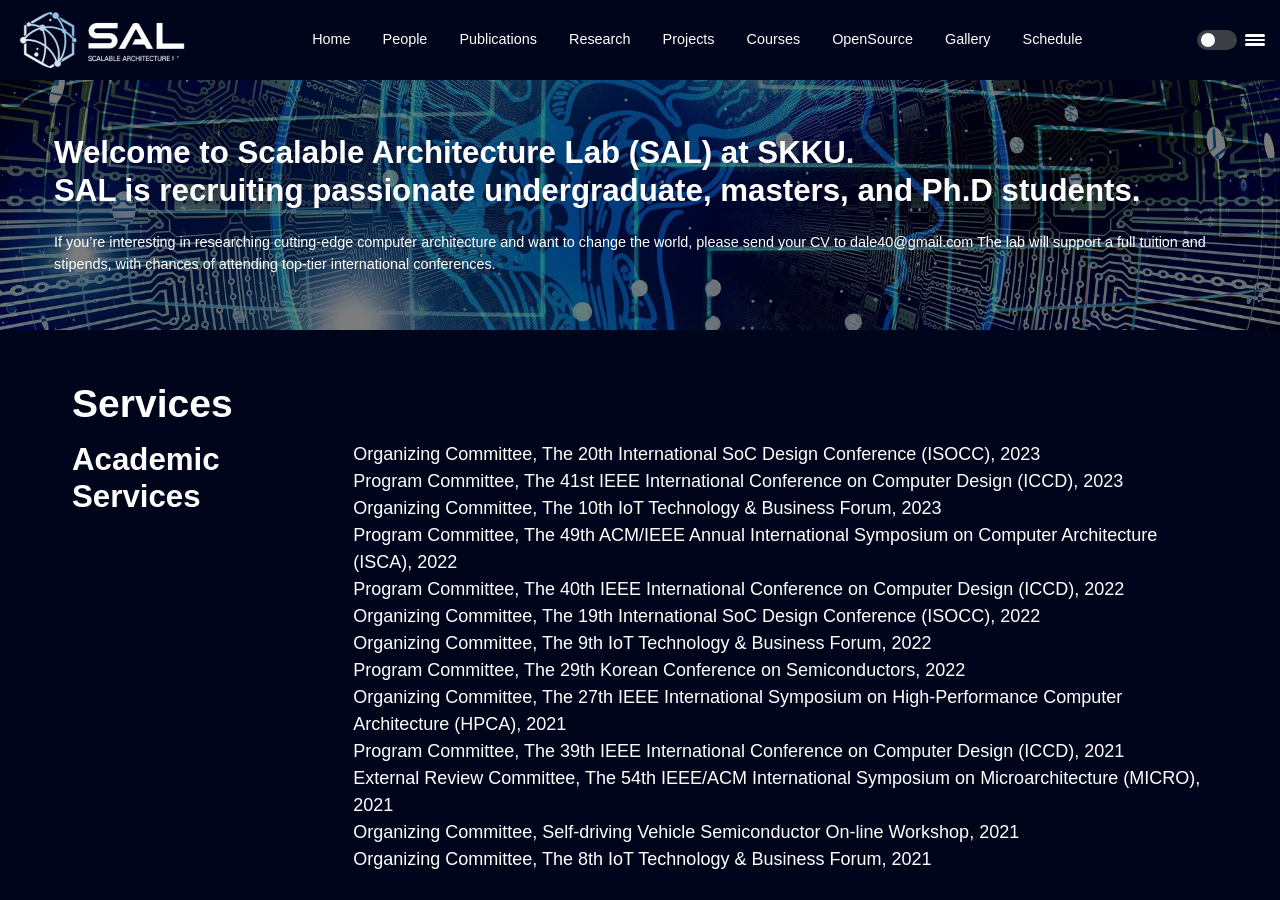
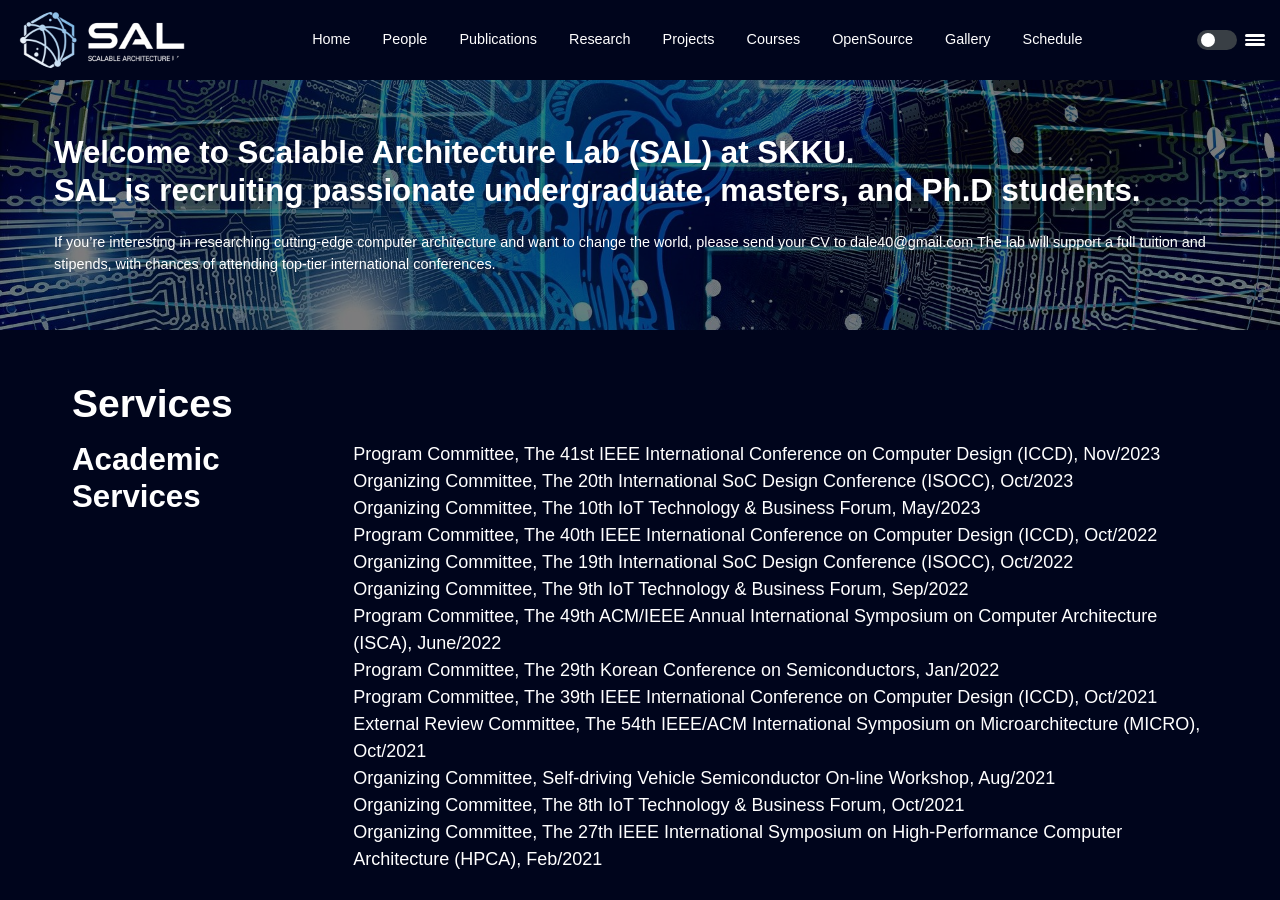
Before and after one commit to scalable-arch/scalable-arch.github.io, a Jekyll site: the page built from members-professor-services.md, in a window 1280 px wide and 900 px high. Built offline with Jekyll 4.4.1, drawn with Linux system fonts in a browser that asks for light colours; some of the changed text lies outside the part shown.

Commit message:
Update members-professor-services.md

```diff
--- a/members-professor-services.md
+++ b/members-professor-services.md
@@ -8,19 +8,19 @@ layout: posts-page
 
 {: reversed="reversed" }
 
-  1. Organizing Committee, [The 20th International SoC Design Conference (ISOCC)](http://2023.isocc.org/), 2023
-  1. Program Committee, [The 41st IEEE International Conference on Computer Design (ICCD)](https://iccd-conf.com/2023/), 2023
-  1. Organizing Committee, [The 10th IoT Technology & Business Forum](https://www.theieie.org/events/?part=02&c_id=825), 2023
-  1. Program Committee, [The 49th ACM/IEEE Annual International Symposium on Computer Architecture (ISCA)](https://www.iscaconf.org/isca2022/), 2022
-  1. Program Committee, [The 40th IEEE International Conference on Computer Design (ICCD)](https://iccd-conf.com/2022/), 2022
-  1. Organizing Committee, [The 19th International SoC Design Conference (ISOCC)](http://2022.isocc.org/), 2022
-  1. Organizing Committee, [The 9th IoT Technology & Business Forum](https://www.theieie.org/events/?part=02&c_id=797), 2022
-  1. Program Committee, [The 29th Korean Conference on Semiconductors](http://kcs.cosar.or.kr/2022/welcome.jsp), 2022
-  1. Organizing Committee, [The 27th IEEE International Symposium on High-Performance Computer Architecture (HPCA)](https://hpca-conf.org/2021/), 2021
-  1. Program Committee, [The 39th IEEE International Conference on Computer Design (ICCD)](https://iccd-conf.com/2021/), 2021
-  1. External Review Committee, [The 54th IEEE/ACM International Symposium on Microarchitecture (MICRO)](https://microarch.org/micro54/), 2021
-  1. Organizing Committee, [Self-driving Vehicle Semiconductor On-line Workshop](https://www.theise.org/notice_1/?pageid=1&mod=document&uid=99), 2021
-  1. Organizing Committee, [The 8th IoT Technology & Business Forum](https://www.theieie.org/events/?part=02&c_id=757), 2021
+  1. Program Committee, [The 41st IEEE International Conference on Computer Design (ICCD)](https://iccd-conf.com/2023/), Nov/2023
+  1. Organizing Committee, [The 20th International SoC Design Conference (ISOCC)](http://2023.isocc.org/), Oct/2023
+  1. Organizing Committee, [The 10th IoT Technology & Business Forum](https://www.theieie.org/events/?part=02&c_id=825), May/2023
+  1. Program Committee, [The 40th IEEE International Conference on Computer Design (ICCD)](https://iccd-conf.com/2022/), Oct/2022
+  1. Organizing Committee, [The 19th International SoC Design Conference (ISOCC)](http://2022.isocc.org/), Oct/2022
+  1. Organizing Committee, [The 9th IoT Technology & Business Forum](https://www.theieie.org/events/?part=02&c_id=797), Sep/2022
+  1. Program Committee, [The 49th ACM/IEEE Annual International Symposium on Computer Architecture (ISCA)](https://www.iscaconf.org/isca2022/), June/2022
+  1. Program Committee, [The 29th Korean Conference on Semiconductors](http://kcs.cosar.or.kr/2022/welcome.jsp), Jan/2022
+  1. Program Committee, [The 39th IEEE International Conference on Computer Design (ICCD)](https://iccd-conf.com/2021/), Oct/2021
+  1. External Review Committee, [The 54th IEEE/ACM International Symposium on Microarchitecture (MICRO)](https://microarch.org/micro54/), Oct/2021
+  1. Organizing Committee, [Self-driving Vehicle Semiconductor On-line Workshop](https://www.theise.org/notice_1/?pageid=1&mod=document&uid=99), Aug/2021
+  1. Organizing Committee, [The 8th IoT Technology & Business Forum](https://www.theieie.org/events/?part=02&c_id=757), Oct/2021
+  1. Organizing Committee, [The 27th IEEE International Symposium on High-Performance Computer Architecture (HPCA)](https://hpca-conf.org/2021/), Feb/2021
 
 
 ## Invited Talks
@@ -32,14 +32,14 @@ layout: posts-page
   1. 반도체공학회 종합학술대회, 2022
   1. Network Interface Card, Qualitas Semiconductor, February-17-2022
   1. Data Center Networks, Qualitas Semiconductor, January-17-2022
-  1. 클라우드 시대의 컴퓨팅과 통신의 크로스 최적화, 컴퓨터시스템소사이어티 동계 학술대회, 2021
   1. Cross-optimization over Computation and Communication for Edge AI, SKKU AI colloquium, November-5-2021
-  1. IoT 시대의 통신과 컴퓨팅의 융합, IoT Technology & Business Forum, 2020
   1. Accelerators in the Clouds, Samsung Electronics, 2020
   1. DRAM Errors in Data Centers, Samsung SDS, 2020
   1. AI Hardware, SK mySUNI, 2020
   1. Hardware Development Flow, SK mySUNI, 2020
   1. CPU Micro-architecture, SK mySUNI, 2020
+  1. 클라우드 시대의 컴퓨팅과 통신의 크로스 최적화, 컴퓨터시스템소사이어티 동계 학술대회, Feb/2021
+  1. IoT 시대의 통신과 컴퓨팅의 융합, IoT Technology & Business Forum, Sep/2020
 
 
 ## SKKU Internal
```
